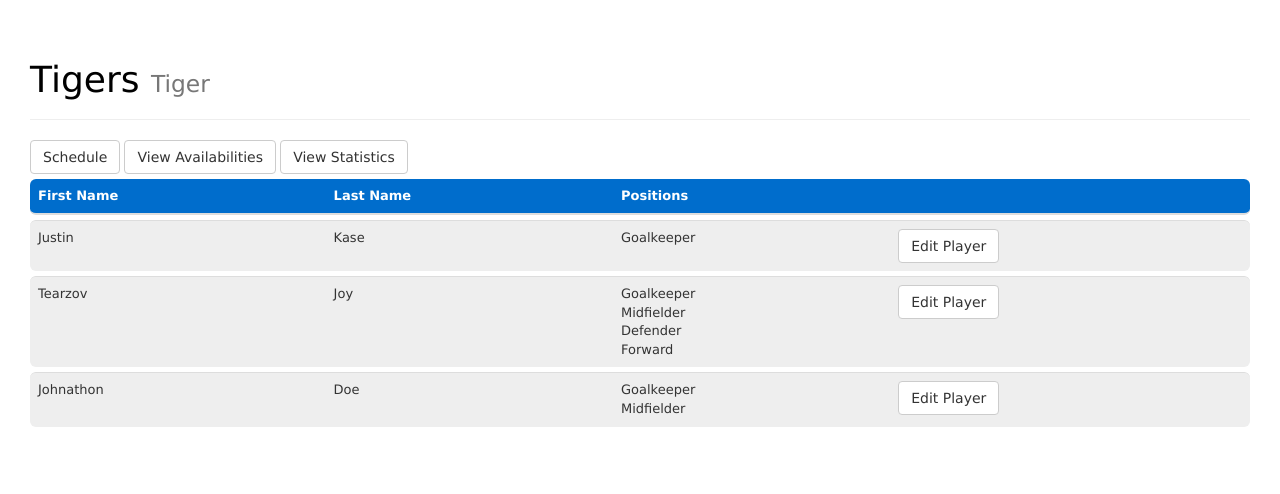
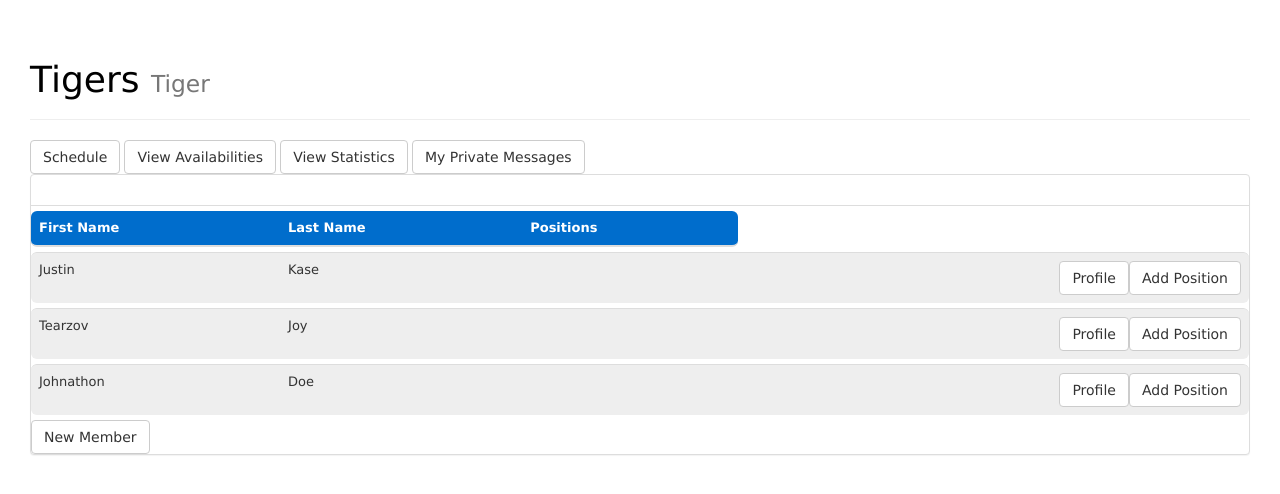
Before and after one commit to samorrsn/soccer_img, a Rails app: page /teams/1 in a window 1280 px wide. Shown: the part 67-561 px from the top of the page. Run offline with Rails 7, Linux system fonts and the light colour scheme; a user stored in the database is signed in; data comes from the database, SQL or seed files in the repository; style sheets or scripts are compiled from the project's sources; some libraries are stand-ins or nearby versions.

Commit message:
Removed redundant team variable setting in teams_controller. Added a 'My Private Messages' button to the team page. Added a @current_team_member variable to the teams_controller. Started recreating building the teams main page, which is now show.html.erb. Players on a team are listed again and new players can be added using a better better method than before, but positions do not display. Added a team_members route. Added team_members/_team_member.html.erb. Added team_members/new.js.erb. Added a simple view to add a user to a team_member. Updated routes and controllers to handle adding a user to a team_member.

```diff
--- a/app/controllers/teams_controller.rb
+++ b/app/controllers/teams_controller.rb
@@ -1,5 +1,11 @@
 class TeamsController < ApplicationController
-  before_action :set_team, only: [:show, :edit, :update, :destroy]
+  before_action :set_team, only: [:show, :edit, :update, :destroy, :profile,
+      :player_availabilities, :schedule, :players, :member_messages, :events,
+      :positions, :player_stats]
+  before_action :set_current_team_member, only: [:show, :profile,
+      :player_availabilities, :schedule, :players, :member_messages, :events,
+      :positions, :player_stats]
+
 
   # GET /teams
   def index
@@ -12,7 +18,6 @@
 
   # GET /teams/1
   def show
-    @team = Team.find(params[:id])
     @team_players = @team.team_players
     @team_positions = @team.positions
     @player_position = PlayerPosition.new
@@ -25,13 +30,11 @@
 
   # GET /teams/1/edit
   def edit
-    @team = Team.find(params[:id])
     @positions = @team.team_positions
     @position = Position.new
   end
 
   def profile
-    @team = Team.find(params[:id])
     @team_players = @team.team_players
     # TODO: Fix this to get correct coach
     @coach = TeamMember.find_by(team_id: params[:id], type: "TeamCoach")
@@ -42,34 +45,27 @@
   end
 
   def player_availabilities
-    @team = Team.find(params[:id])
     @team_members = @team.team_members
     @team_member_availability = TeamMemberAvailability.new
   end
 
   def schedule
-    @team = Team.find(params[:id])
     @event = @team.events.new
-
   end
 
   def players
-    @team = Team.find(params[:id])
     @team_members = @team.team_members
   end
 
   def member_messages
-    @team = Team.find(params[:id])
     @messages = TeamMemberPrivateMessage.find(:all, conditions: {receiver_id: params[:member_id]})
   end
 
   def events
-    @team = Team.find(params[:id])
     @event = Event.new
   end
 
   def positions
-    @team = Team.find(params[:id])
     @positions = @team.team_positions
     @position = Position.new
   end
@@ -89,7 +85,6 @@
   end
 
   def player_stats
-    @team = Team.find(params[:id])
   end
 
   # PATCH/PUT /teams/1
@@ -125,6 +120,10 @@
     @team = Team.find(params[:id])
   end
 
+  def set_current_team_member
+    @current_team_member = TeamMember.where(team_id: params[:id], user_id: current_user.id)
+  end
+
   # Only allow a trusted parameter "white list" through.
   def team_params
     params.require(:team).permit(:name, :mascot)
--- a/app/controllers/users_controller.rb
+++ b/app/controllers/users_controller.rb
@@ -66,6 +66,9 @@
     end
   end
 
+  def team_member_code
+  end
+
   private
     # Use callbacks to share common setup or constraints between actions.
     def set_user
--- /dev/null
+++ b/app/views/team_members/new.js.erb
@@ -0,0 +1,4 @@
+$('#reusableHeading').html("New Team Member");
+$('#reusableBody').html("<%= escape_javascript(render @team_member) %>");
+$('#reusableFooter').remove();
+$('#reusableModal').modal();
--- a/app/views/teams/_header.html.erb
+++ b/app/views/teams/_header.html.erb
@@ -7,3 +7,5 @@
 <%= link_to "Schedule", schedule_path(@team), class: "btn btn-default", id: "team-profile-top-btn" %>
 <%= link_to "View Availabilities", availabilities_path(@team), class: "btn btn-default",id: "team-profile-top-btn" %>
 <%= link_to "View Statistics", player_stats_path(@team), class: "btn btn-default",id: "team-profile-top-btn" %>
+<%# TODO: Fix this path %>
+<%= link_to "My Private Messages", "/teams/#{@team.id}/member_messages/6", class: "btn btn-default",id: "team-profile-top-btn" %>
--- a/app/views/teams/_team_member.html.erb
+++ b/app/views/teams/_team_member.html.erb
@@ -22,21 +22,24 @@
                </p>
              </td>
              <td><p><%= team_member.member_last_name %></p></td>
-             <td>
-               <% team_member.positions.each do |position| %>
-                 <%= position.title %><br>
-               <% end %>
-             </td>
+                <td>
+                    <%# unless is_a_coach?(team_member) %>
+                        <%# team_member.positions.each do |position| %>
+                            <%# position.title %><br>
+                        <%# end %>
+                    <%# end %>
+                </td>
 
              <td>
-               <div id="profile-edit-btn" class="btn btn-xs pull-right" onClick="makeVisible(<%= team_member.id %>);">Add Position</div>
-               <%= link_to 'Add Note', new_note_path(team_coach_id: @coach.id, team_player_id: team_member.id), class: "btn btn-xs pull-right", id: "profile-note-btn" %>
-               <div id="profile-profile-btn" class="btn btn-xs pull-right" onClick="">Profile</div>
-               <%= link_to 'Edit Info', edit_team_member_path(team_member), class: "btn btn-xs pull-right", id:"edit-profile-btn"%>
+               <div id="profile-edit-btn" class="btn btn-default pull-right" onClick="makeVisible(<%= team_member.id %>);">Add Position</div>
+               <%# link_to 'Add Note', new_note_path(team_coach_id: @coach.id, team_player_id: team_member.id), class: "btn btn-xs pull-right", id: "profile-note-btn" %>
+               <div id="profile-profile-btn" class="btn btn-default pull-right" onClick="">Profile</div>
+               <%# link_to 'Edit Info', edit_team_member_path(team_member), class: "btn btn-xs pull-right", id:"edit-profile-btn"%>
              </td>
            </tr>
            <% end %>
         </tbody>
     </table>
-    <%= link_to 'New Player', new_team_member_path(team_id: @team.id), class: "btn btn-xs" %>
+    <%= link_to 'New Member', new_team_team_member_path(team_id: @team.id), remote: true, class: "btn btn-default" %>
+    <%= render "layouts/modal" %>
 </div>
--- a/app/views/teams/index.html.erb
+++ b/app/views/teams/index.html.erb
@@ -21,3 +21,4 @@
 <br>
 
 <%= link_to 'New Team', new_team_path, class: "btn btn-large btn-primary new-team-btn" %>
+<%= link_to 'Enter Team Member Code', "#", class: "btn btn-large btn-primary new-team-btn" %>
--- a/app/views/teams/show.html.erb
+++ b/app/views/teams/show.html.erb
@@ -1,4 +1,4 @@
 <%= provide(:title, @team.name) %>
 <%= render 'header' %>
 
-<%= render 'team_player' %>
+<%= render 'team_member' %>
--- a/config/routes.rb
+++ b/config/routes.rb
@@ -7,7 +7,6 @@
     resources :users
     resources :sessions, only: [:new, :create, :destroy]
     resources :teams do
-
         resources :events
         resources :team_members
         resources :team_players
@@ -17,6 +16,7 @@
     resources :team_member_availabilities
     resource :calendar, :only => [:show]
     resources :events
+    resources :team_members
 
     match '/teams/:id/player_positions/:player_id', to: 'teams#player_positions', via: 'get'
     match '/teams/:id/schedule', to: 'teams#schedule', via: 'get', as: 'schedule'
@@ -24,6 +24,9 @@
     match '/teams/:id/player_stats', to: 'teams#player_stats', via: 'get', as: 'player_stats'
     match '/teams/:id/player_availabilites', to: 'teams#player_availabilities', as: 'player_availabilities', via: 'get'
     match '/teams/:id/member_messages/:member_id', to: 'teams#member_messages', via: 'get'
+
+    match 'TeamMemberCode', to: 'users#team_member_code', via: 'get'
+    match 'addUserToMemeber', to: 'team_members#add_user', via: 'post'
 
     # Used only as a json response, will either change or add a redirect for http from this route.
     #       Use teams route to see team_member messages.
```
Also changed, not shown: app/controllers/team_members_controller.rb (+12 -1 lines), app/views/team_members/_team_member.html.erb (added, +16 -0 lines), app/views/teams/member_messages.html.erb (+6 -5 lines), app/views/users/team_member_code.html.erb (added, +8 -0 lines), app/views/events/_event.html.erb (line endings or trailing spaces), app/views/events/new.html.erb (line endings or trailing spaces), app/views/events/new.js.erb (line endings or trailing spaces). Lines whose indentation alone changed are shown as unchanged.
